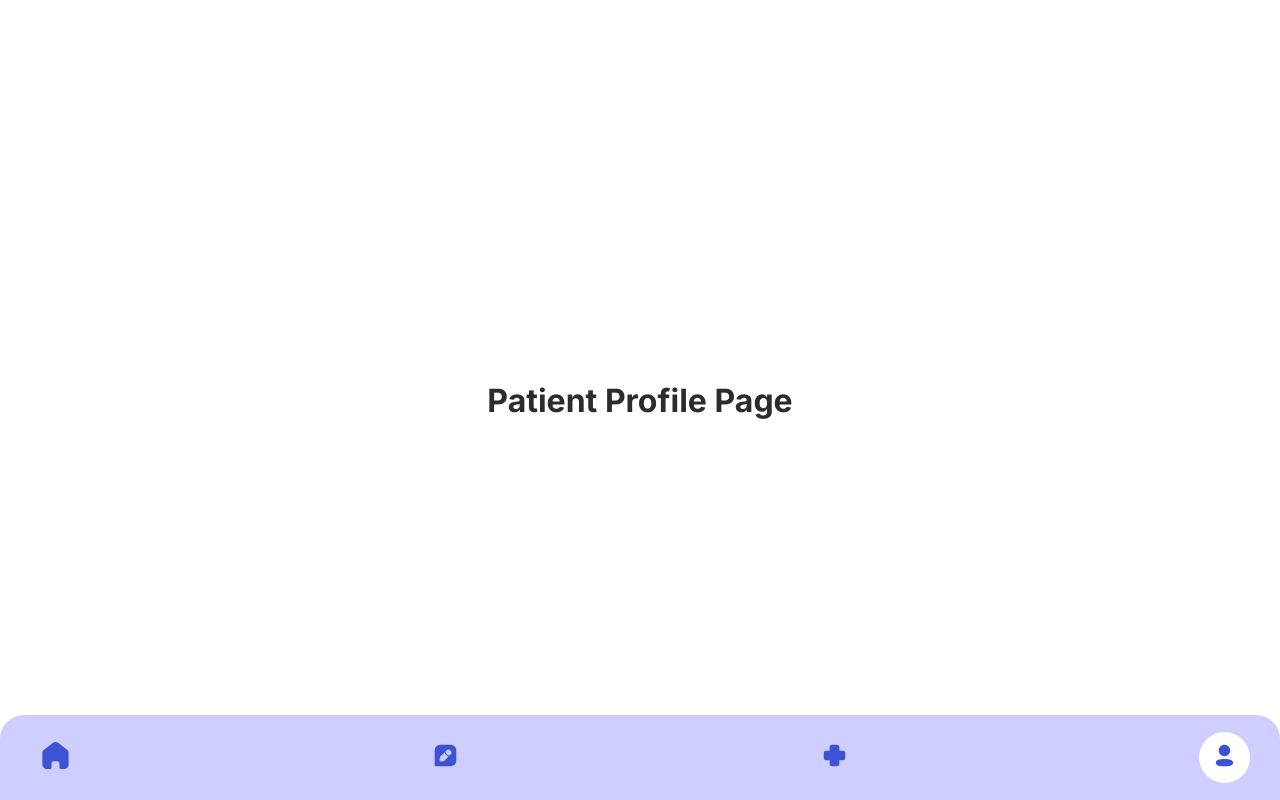
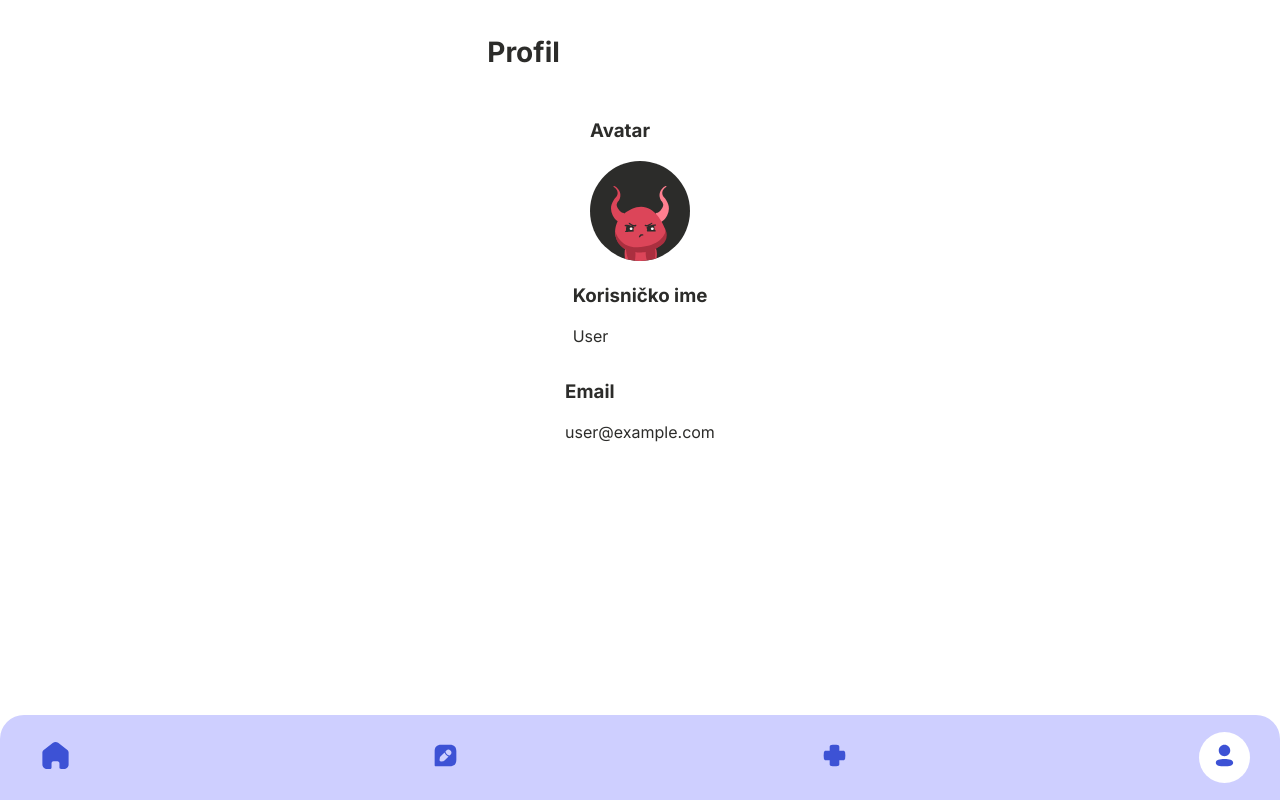
Before and after one commit to Tin922/Internship-Cup, a React (Vite) app in the folder apps/client/: page /profile in a window 1280 px wide. Built offline with nearby package versions, Linux system fonts and the light colour scheme.

Commit message:
Add basic profile page

```diff
--- a/apps/client/src/pages/Patient/HomePage/PatientHomePage.module.css
+++ b/apps/client/src/pages/Patient/HomePage/PatientHomePage.module.css
@@ -1,4 +1,4 @@
-.welcomeTextArea {
+.welcomeTextArea{
   text-align: left;
 
   width: 100%;
--- a/apps/client/src/pages/Patient/ProfilePage/PatientProfilePage.module.css
+++ b/apps/client/src/pages/Patient/ProfilePage/PatientProfilePage.module.css
@@ -7,3 +7,12 @@
   position: relative;
   width: 100%;
 }
+
+.profileInfo{
+  display: flex;
+  flex-direction: column;
+  justify-content: center;
+  align-items: center;
+  width: 100%;
+  margin-top: 1rem;
+}
--- a/apps/client/src/pages/Patient/ProfilePage/ProfilePage.jsx
+++ b/apps/client/src/pages/Patient/ProfilePage/ProfilePage.jsx
@@ -1,10 +1,31 @@
 import Navbar from "../../../components/Navbar/Navbar";
 import styles from "./PatientProfilePage.module.css";
+import avatar from "../../../../public/profile/avatar.svg";
+import "../../page.css";
 
 const PatientProfilePage = () => {
+  const username = "User";
+  const email = "user@example.com";
+  // This should be fetched from the backend
+
   return (
-    <div className={styles.mainArea}>
-      <h1>Patient Profile Page</h1>
+    <div className="mainArea center">
+      <h1 className="title">Profil</h1>
+      <div className={styles.profileInfo}>
+        <div className={styles.profileInfoItem}>
+          <h3 className={styles.profileInfoTitle}>Avatar</h3>
+          <img src={avatar} alt="users avatar" />
+        </div>
+        <div className={styles.profileInfoItem}>
+          <h3 className={styles.profileInfoTitle}>Korisničko ime</h3>
+          <p className={styles.profileInfoValue}>{username}</p>
+        </div>
+        <div className={styles.profileInfoItem}>
+          <h3 className={styles.profileInfoTitle}>Email</h3>
+          <p className={styles.profileInfoValue}>{email}</p>
+        </div>
+      </div>
+
       <Navbar currentPage="profile" />
     </div>
   );
--- a/apps/client/src/pages/page.css
+++ b/apps/client/src/pages/page.css
@@ -16,6 +16,7 @@
   width: 100%;
   padding-left: 1rem;
   margin-bottom: 1rem;
+  margin-top: 0;
 }
 
 .smallText {
```
Also changed, not shown: apps/client/public/profile/avatar.svg (added).
